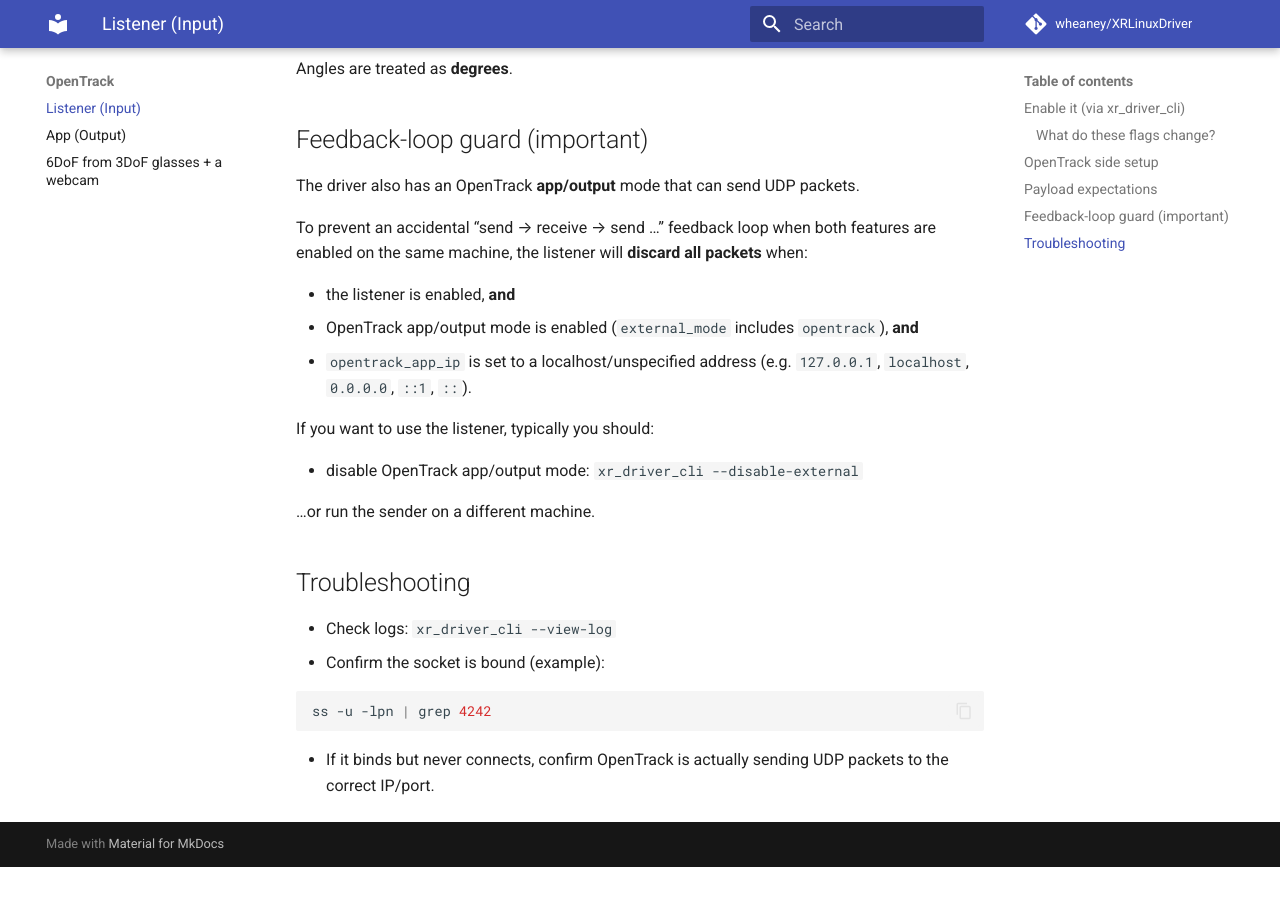
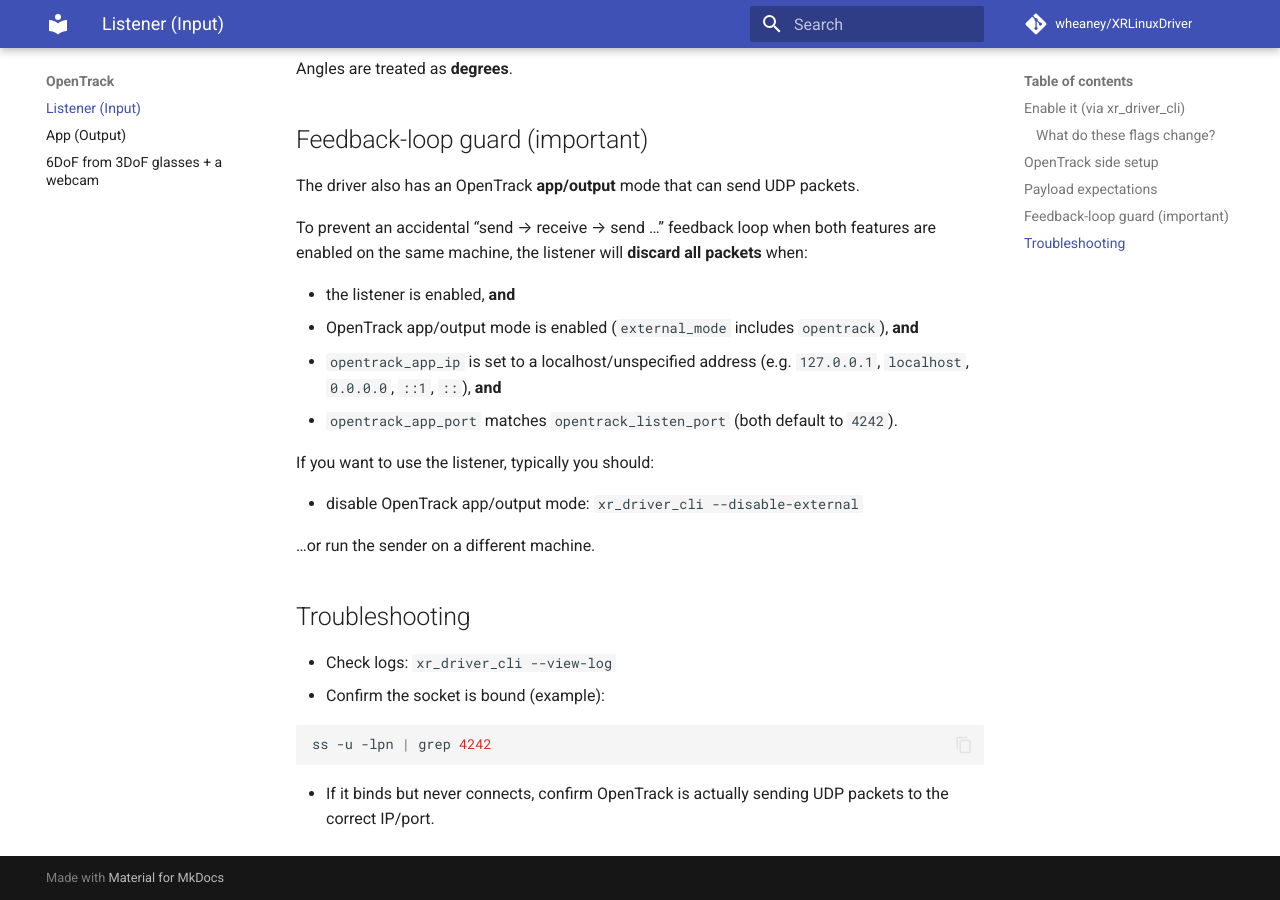
Before and after one commit to wheaney/XRLinuxDriver, an MkDocs documentation site: the page built from docs/opentrack-listener.md, in a window 1280 px wide and 900 px high, scrolled down 1555 px. Built offline with MkDocs 1.6.1 and Material for MkDocs 9.7.7, drawn with Linux system fonts in a browser that asks for light colours; comment, search, counter and statistics services are not loaded; before the commit the page ends 2422 px from its top, so only the background shows below that.

Commit message:
Fix how the OT listener tracks OT app configs, update OT documentation

```diff
--- a/docs/opentrack-listener.md
+++ b/docs/opentrack-listener.md
@@ -67,7 +67,8 @@ To prevent an accidental “send → receive → send …” feedback loop when
 
 - the listener is enabled, **and**
 - OpenTrack app/output mode is enabled (`external_mode` includes `opentrack`), **and**
-- `opentrack_app_ip` is set to a localhost/unspecified address (e.g. `127.0.0.1`, `localhost`, `0.0.0.0`, `::1`, `::`).
+- `opentrack_app_ip` is set to a localhost/unspecified address (e.g. `127.0.0.1`, `localhost`, `0.0.0.0`, `::1`, `::`), **and**
+- `opentrack_app_port` matches `opentrack_listen_port` (both default to `4242`).
 
 If you want to use the listener, typically you should:
 
```
Also changed, not shown: 1 other file.
